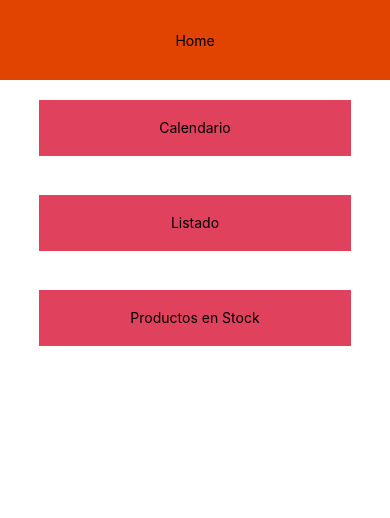
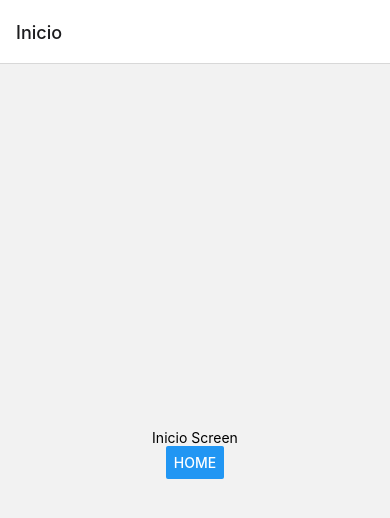
Before and after one commit to jorge-06/3ra-entrega.2, a React Native app: screen / in a window 390 px wide. Shown: the top 518 px of the page. Built offline with nearby package versions, Linux system fonts and the light colour scheme.

Commit message:
error navigation

```diff
--- a/App.js
+++ b/App.js
@@ -1,16 +1,41 @@
 
-import { StyleSheet, Text, View } from 'react-native';
-import Home from './src/Pantallas/Home';
+import { StyleSheet, Text, View, Button } from 'react-native';
+import { StatusBar } from 'expo-status-bar';
+import { NavigationContainer } from '@react-navigation/native';
+import { createNativeStackNavigator } from '@react-navigation/native-stack';
 
 
+const Stack = createNativeStackNavigator();
 
+const Inicio = (navigation) => {
+  return (
+    <View style={{ flex: 1, alignItems: 'center', justifyContent: 'center' }}>
+      <Text>Inicio Screen</Text>
+      <Button title="Home" onPress={()=> navigation.navigate ("Listado")}/>
+    </View>
+  );
+}
+
+const Listado = (navigation) => {
+  return (
+    <View style={{ flex: 1, alignItems: 'center', justifyContent: 'center' }}>
+      <Text>Listado Screen</Text>
+    </View>
+  );
+}
 const App = () => {
 
   return (
+    <>
+      <StatusBar/>
+      <NavigationContainer>
+        <Stack.Navigator>
+          <Stack.Screen name="Inicio" component={Inicio} />
+          <Stack.Screen name="Listado" component={Listado} />
+        </Stack.Navigator>
+      </NavigationContainer>
 
-    <View style={styles.container}>
-    <Home/>
-    </View>
+    </>
   );
 }
 
--- a/package.json
+++ b/package.json
@@ -9,10 +9,14 @@
     "web": "expo start --web"
   },
   "dependencies": {
+    "@react-navigation/native": "^6.1.9",
+    "@react-navigation/native-stack": "^6.9.17",
     "expo": "~49.0.15",
     "expo-status-bar": "~1.6.0",
     "react": "18.2.0",
     "react-native": "0.72.6",
+    "react-native-safe-area-context": "4.6.3",
+    "react-native-screens": "~3.22.0",
     "react-native-uuid": "^2.0.1"
   },
   "devDependencies": {
```
Also changed, not shown: 1 other file (tests, documents, lock files or other folders).
